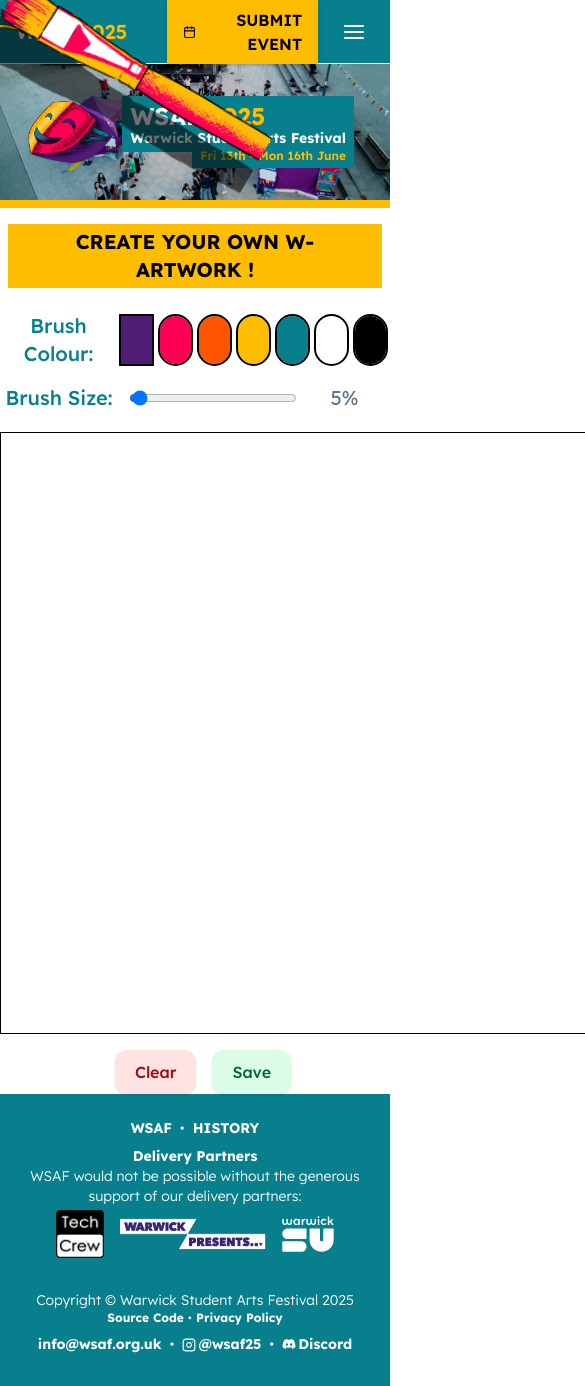
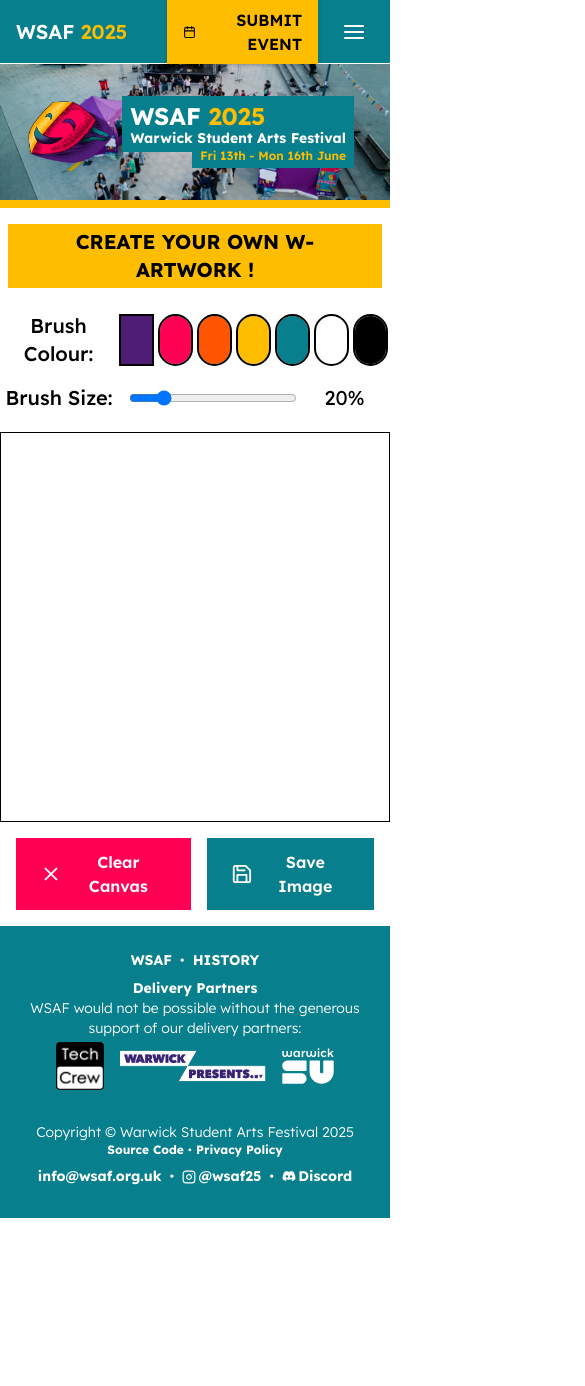
Before and after one commit to WarwickStudentArtsFestival/wsaf25-website, a Next.js app: page /wart in a window 390 px wide. Shown: the top 1386 px of the page, 585 px wide, since content can reach past the window. After the commit the page ends 1218 px from the top, so only its background shows below. Built offline with nearby package versions, Linux system fonts and the light colour scheme.

Commit message:
w-art: stop drag and refactor into components

```diff
--- /dev/null
+++ b/src/app/wart/ActionButton.tsx
@@ -0,0 +1,23 @@
+import React from 'react';
+import { IconType } from 'react-icons';
+
+interface ActionButtonProps {
+  onClick: () => void;
+  icon: IconType;
+  text: string;
+  bgColor: string;
+}
+
+const ActionButton: React.FC<ActionButtonProps> = ({ onClick, icon: Icon, text, bgColor }) => {
+  return (
+    <button
+      onClick={onClick}
+      className={`flex items-center gap-2 ${bgColor} px-6 py-3 hover:scale-105 transition-transform text-white`}
+    >
+      <Icon className="text-2xl" />
+      <span className="text-base font-semibold">{text}</span>
+    </button>
+  );
+};
+
+export default ActionButton;
--- a/src/app/wart/BrushSizePicker.tsx
+++ b/src/app/wart/BrushSizePicker.tsx
@@ -13,7 +13,7 @@ const BrushSizePicker: React.FC<BrushSizePickerProps> = ({
     <div className="flex flex-row items-center justify-center space-x-4">
       <label
         htmlFor="brush-size"
-        className="block text-xl font-medium text-teal"
+        className="block text-xl font-medium text-black"
       >
         Brush Size:
       </label>
@@ -27,7 +27,7 @@ const BrushSizePicker: React.FC<BrushSizePickerProps> = ({
           onChange={(e) => onBrushSizeChange(Number(e.target.value))}
           className="w-42"
         />
-        <span className="ml-2 w-20 text-xl">{Math.round(brushSize / 2)}%</span>
+        <span className="ml-2 w-20 text-xl text-black">{Math.round(brushSize / 2)}%</span>
       </div>
     </div>
   );
--- a/src/app/wart/Canvas.tsx
+++ b/src/app/wart/Canvas.tsx
@@ -13,30 +13,38 @@ const Canvas: React.FC<CanvasProps> = ({ color, brushSize }) => {
     y: 0,
   });
 
-  const startDrawing = (e: React.MouseEvent) => {
-    if (!canvasRef.current) return;
+  const getPosition = (e: React.MouseEvent | React.TouchEvent) => {
+    if (!canvasRef.current) return { x: 0, y: 0 };
 
     const canvas = canvasRef.current;
     const rect = canvas.getBoundingClientRect();
-    const x = e.clientX - rect.left;
-    const y = e.clientY - rect.top;
 
+    if ('touches' in e) {
+      const touch = e.touches[0];
+      return { x: touch.clientX - rect.left, y: touch.clientY - rect.top };
+    } else {
+      return { x: e.clientX - rect.left, y: e.clientY - rect.top };
+    }
+  };
+
+  const startDrawing = (e: React.MouseEvent | React.TouchEvent) => {
+    const { x, y } = getPosition(e);
     setIsDrawing(true);
     setLastPos({ x, y });
+    e.preventDefault();
   };
 
-  const stopDrawing = () => {
+  const stopDrawing = (e: React.MouseEvent | React.TouchEvent) => {
     setIsDrawing(false);
+    e.preventDefault();
   };
 
-  const draw = (e: React.MouseEvent) => {
+  const draw = (e: React.MouseEvent | React.TouchEvent) => {
     if (!isDrawing || !canvasRef.current) return;
 
+    const { x, y } = getPosition(e);
+
     const canvas = canvasRef.current;
-    const rect = canvas.getBoundingClientRect();
-    const x = e.clientX - rect.left;
-    const y = e.clientY - rect.top;
-
     const ctx = canvas.getContext('2d');
     if (ctx) {
       ctx.beginPath();
@@ -50,6 +58,7 @@ const Canvas: React.FC<CanvasProps> = ({ color, brushSize }) => {
     }
 
     setLastPos({ x, y });
+    e.preventDefault();
   };
 
   return (
@@ -57,11 +66,16 @@ const Canvas: React.FC<CanvasProps> = ({ color, brushSize }) => {
       ref={canvasRef}
       width={800}
       height={600}
-      className="border border-black mt-5 mx-auto aspect-square w-auto"
+      className="border border-black mt-5 mx-auto aspect-square w-full sm:w-auto"
+      style={{ touchAction: 'none' }}
       onMouseDown={startDrawing}
       onMouseMove={draw}
       onMouseUp={stopDrawing}
       onMouseLeave={stopDrawing}
+      onTouchStart={startDrawing}
+      onTouchMove={draw}
+      onTouchEnd={stopDrawing}
+      onTouchCancel={stopDrawing}
     />
   );
 };
--- a/src/app/wart/ColourPicker.tsx
+++ b/src/app/wart/ColourPicker.tsx
@@ -23,7 +23,7 @@ const ColourPicker: React.FC<ColourPickerProps> = ({
     <div className="flex flex-row sm:flex-wrap items-center justify-center">
       <label
         htmlFor="brush-colour"
-        className="block p-4 text-xl font-medium text-teal"
+        className="block p-4 text-xl font-medium text-black"
       >
         Brush Colour:
       </label>
--- a/src/app/wart/page.tsx
+++ b/src/app/wart/page.tsx
@@ -8,10 +8,12 @@ import ColourPicker from './ColourPicker';
 import BrushSizePicker from './BrushSizePicker';
 import Paintbrush from '@/assets/icons/paintbrush.png';
 import Image from 'next/image';
+import { FiX, FiSave } from 'react-icons/fi';
+import ActionButton from './ActionButton';
 
 const PaintApp = () => {
   const [color, setColor] = useState<string>('#4f1d75');
-  const [brushSize, setBrushSize] = useState<number>(10);
+  const [brushSize, setBrushSize] = useState<number>(40);
   const [cursorPos, setCursorPos] = useState({ x: 0, y: 0 });
 
   const saveCanvas = () => {
@@ -41,7 +43,7 @@ const PaintApp = () => {
   }, []);
 
   return (
-    <div className="text-center relative cursor-none">
+    <div className="text-center relative sm:cursor-none">
       <PageHeader />
       <HighlightedHeading text="Create your own W-ARTWORK !" />
       <div>
@@ -52,25 +54,28 @@ const PaintApp = () => {
         />
       </div>
       <Canvas color={color} brushSize={brushSize} />
-      <button
-        onClick={clearCanvas}
-        className="mt-4 ml-4 px-5 py-2.5 rounded-xl bg-red-100 text-red-800 font-medium shadow-sm hover:bg-red-200 transition-colors"
-      >
-        Clear
-      </button>
-      <button
-        onClick={saveCanvas}
-        className="mt-4 ml-4 px-5 py-2.5 rounded-xl bg-green-100 text-green-800 font-medium shadow-sm hover:bg-green-200 transition-colors"
-      >
-        Save
-      </button>
+
+      <div className="p-4 justify-center flex gap-4 mx-auto">
+        <ActionButton
+          onClick={clearCanvas}
+          icon={FiX}
+          text="Clear Canvas"
+          bgColor="bg-[#ff0054]"
+        />
+        <ActionButton
+          onClick={saveCanvas}
+          icon={FiSave}
+          text="Save Image"
+          bgColor="bg-[#087f8c]"
+        />
+      </div>
 
       <Image
         src={Paintbrush}
         alt="Paintbrush"
         width={300}
         height={300}
-        className="pointer-events-none fixed z-50"
+        className="pointer-events-none fixed z-50 hidden md:block"
         style={{
           left: cursorPos.x,
           top: cursorPos.y,
```
